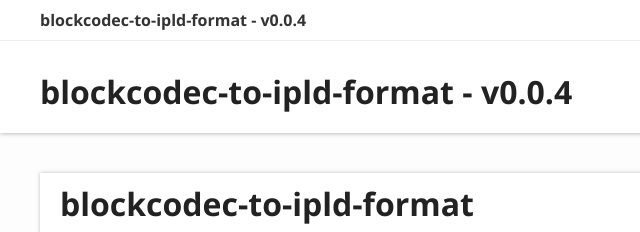
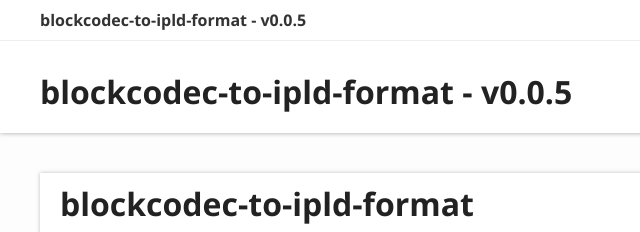
Before and after one commit to ipld/js-blockcodec-to-ipld-format, a plain HTML site: page index.html in a window 1280 px wide. Shown: the top 232 px of the page, 0-640 px from the left. Drawn offline with Linux system fonts and the light colour scheme.

Commit message:
chore: update documentation

```diff
--- a/index.html
+++ b/index.html
@@ -3,8 +3,8 @@
 <head>
 	<meta charset="utf-8">
 	<meta http-equiv="X-UA-Compatible" content="IE=edge">
-	<title>blockcodec-to-ipld-format - v0.0.4</title>
-	<meta name="description" content="Documentation for blockcodec-to-ipld-format - v0.0.4">
+	<title>blockcodec-to-ipld-format - v0.0.5</title>
+	<meta name="description" content="Documentation for blockcodec-to-ipld-format - v0.0.5">
 	<meta name="viewport" content="width=device-width, initial-scale=1">
 	<link rel="stylesheet" href="assets/css/main.css">
 	<script async src="assets/js/search.js" id="search-script"></script>
@@ -23,7 +23,7 @@
 						<li class="state loading">Preparing search index...</li>
 						<li class="state failure">The search index is not available</li>
 					</ul>
-					<a href="index.html" class="title">blockcodec-to-ipld-format - v0.0.4</a>
+					<a href="index.html" class="title">blockcodec-to-ipld-format - v0.0.5</a>
 				</div>
 				<div class="table-cell" id="tsd-widgets">
 					<div id="tsd-filter">
@@ -50,7 +50,7 @@
 	</div>
 	<div class="tsd-page-title">
 		<div class="container">
-			<h1>blockcodec-to-ipld-format - v0.0.4</h1>
+			<h1>blockcodec-to-ipld-format - v0.0.5</h1>
 		</div>
 	</div>
 </header>
```
Also changed, not shown: modules.html (+4 -4 lines).
